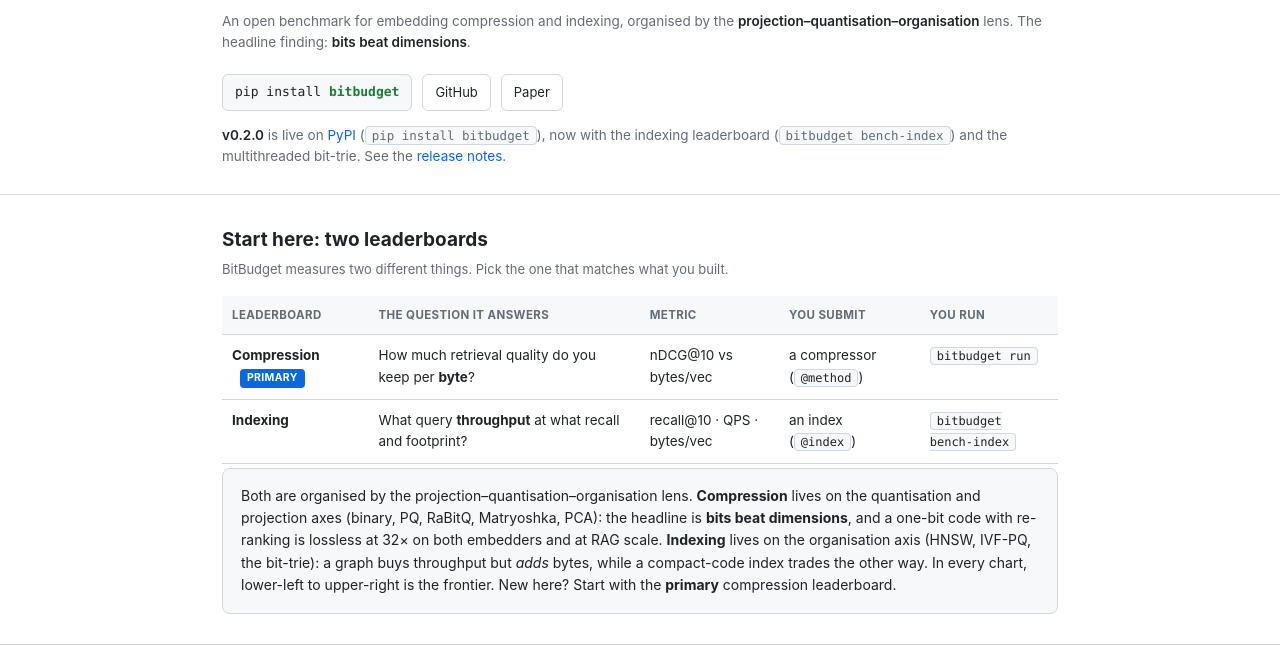
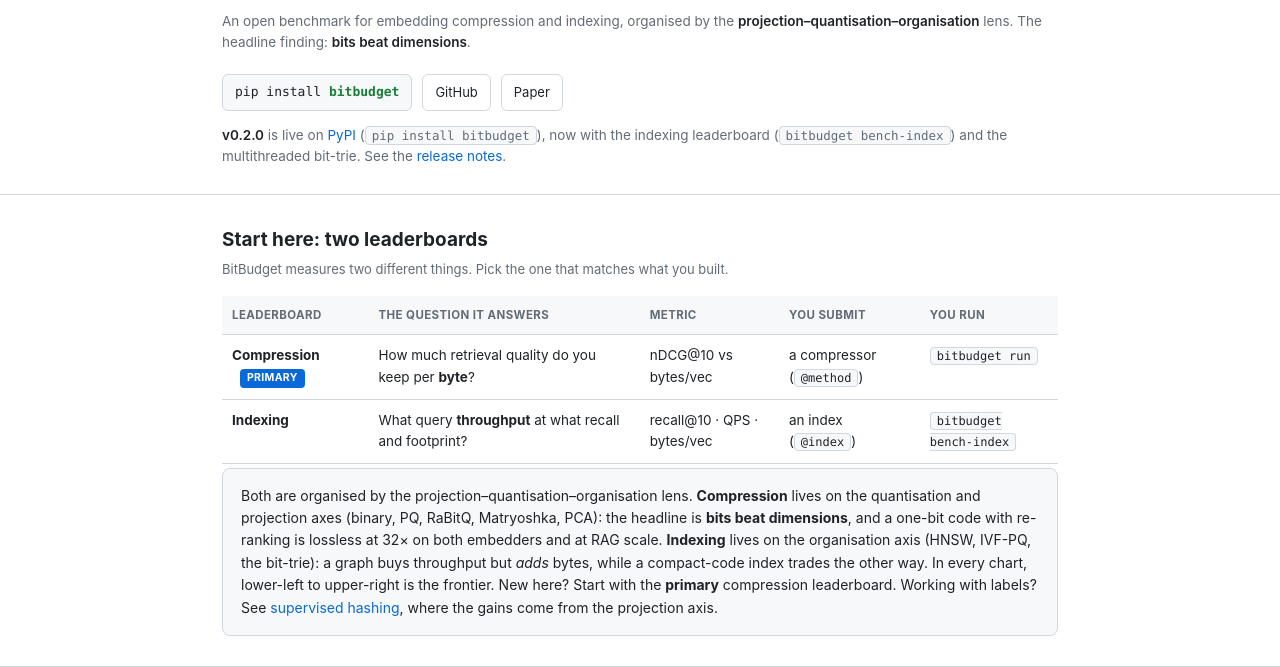
Before and after one commit to sjmoran/bitbudget, a plain HTML site: page site/index.html in a window 1280 px wide. Shown: the part 133-800 px from the top of the page. Drawn offline with Linux system fonts and the light colour scheme.

Commit message:
site: add #supervised anchor and a deep link to the supervised board
Gives the supervised section a stable id, a 'supervised hashing' link in the Start-here intro,
scroll-margin for a clean landing, and a re-scroll-on-load so the URL fragment is honoured after
the async-injected charts above settle the layout.

Co-Authored-By: Claude Opus 4.8 (1M context) <noreply@anthropic.com>

```diff
--- a/site/index.html
+++ b/site/index.html
@@ -28,7 +28,7 @@
   .btn{background:var(--bg);border:1px solid var(--line);border-radius:6px;
     padding:7px 12px;font-size:13px;color:var(--ink)}
   .btn:hover{background:var(--soft);text-decoration:none}
-  section{padding:30px 0;border-bottom:1px solid var(--line)}
+  section{padding:30px 0;border-bottom:1px solid var(--line);scroll-margin-top:16px}
   h2{font-size:19px;margin:0 0 4px;font-weight:650}
   h3{font-size:15px;margin:22px 0 4px;font-weight:650}
   .sub{color:var(--mut);font-size:13px;margin:0 0 16px}
@@ -133,7 +133,8 @@
     at 32&times; on both embedders and at RAG scale. <b>Indexing</b> lives on the organisation axis
     (HNSW, IVF-PQ, the bit-trie): a graph buys throughput but <i>adds</i> bytes, while a compact-code
     index trades the other way. In every chart, lower-left to upper-right is the frontier. New here?
-    Start with the <b>primary</b> compression leaderboard.
+    Start with the <b>primary</b> compression leaderboard. Working with labels? See
+    <a href="#supervised">supervised hashing</a>, where the gains come from the projection axis.
   </div>
 </div></section>
 
@@ -201,7 +202,7 @@
   </tr></thead><tbody id="msrows"></tbody></table>
 </div></section>
 
-<section><div class="wrap">
+<section id="supervised"><div class="wrap">
   <h2>Supervised hashing</h2>
   <p class="sub">Not a separate leaderboard. The compression and indexing boards above are
     unsupervised; this is the other regime, where labels are available and a better
@@ -269,6 +270,9 @@ fetch("data.json").then(r=>r.json()).then(d=>{
   drawMain(); renderMain();
   drawScale();
   drawSupervised();
+  // content above is injected after load, which shifts layout; re-honour the URL fragment once
+  // everything is rendered so a deep link (e.g. #supervised) lands on the right section.
+  if(location.hash){const el=document.querySelector(location.hash); if(el) el.scrollIntoView();}
 });
 
 // ---- generic scatter with point-aligned ticks and label de-collision ----
```
